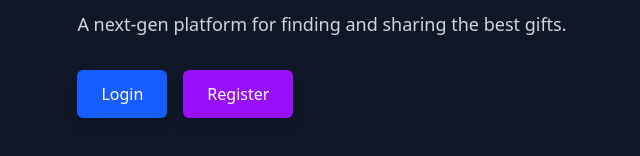
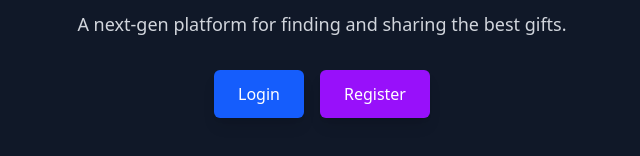
Before and after one commit to PauloSuljic/gifty-frontend, a React (Vite) app: page / in a window 1280 px wide. Shown: the part 368-524 px from the top of the page, without its empty margins (318-958 px from the left). Built offline with nearby package versions, Linux system fonts and the light colour scheme; no server answers.

Commit message:
Update workflow.yml + minor design changes
Update workflow.yml

Update azure-static-web-apps-nice-field-033302003.yml

try 87293857235678th

try 832750923509255092

home page buttons centered

```diff
--- a/src/pages/Home.tsx
+++ b/src/pages/Home.tsx
@@ -2,7 +2,7 @@ import { Link } from "react-router-dom";
 
 const Home = () => {
   return (
-    <div className="min-h-screen flex flex-col items-center justify-center bg-gray-900 text-white">
+    <div className="min-h-screen flex flex-col items-center justify-center bg-gray-900 text-white px-4">
       <div className="text-center max-w-2xl">
         <h1 className="text-5xl font-bold bg-gradient-to-r from-blue-400 to-purple-600 text-transparent bg-clip-text animate-pulse">
           Welcome to Gifty
@@ -10,14 +10,14 @@ const Home = () => {
         <p className="text-lg text-gray-300 mt-4">
           A next-gen platform for finding and sharing the best gifts.
         </p>
-        <div className="mt-8 flex space-x-4">
+        <div className="mt-8 flex flex-col sm:flex-row gap-4 justify-center">
           <Link to="/login">
-            <button className="px-6 py-3 rounded-md bg-blue-600 hover:bg-blue-700 transition-all text-white shadow-lg">
+            <button className="px-6 py-3 rounded-md bg-blue-600 hover:bg-blue-700 transition-all text-white shadow-lg w-full sm:w-auto">
               Login
             </button>
           </Link>
           <Link to="/register">
-            <button className="px-6 py-3 rounded-md bg-purple-600 hover:bg-purple-700 transition-all text-white shadow-lg">
+            <button className="px-6 py-3 rounded-md bg-purple-600 hover:bg-purple-700 transition-all text-white shadow-lg w-full sm:w-auto">
               Register
             </button>
           </Link>
```
